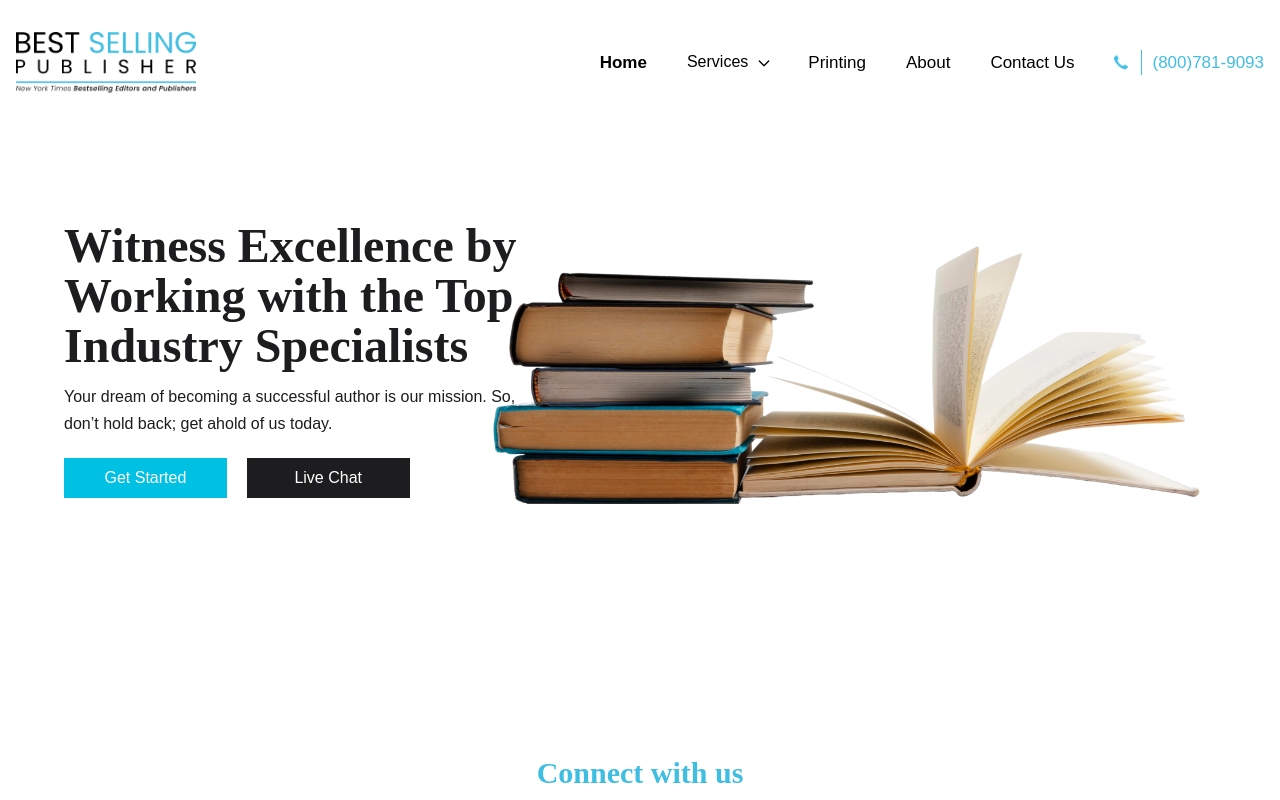
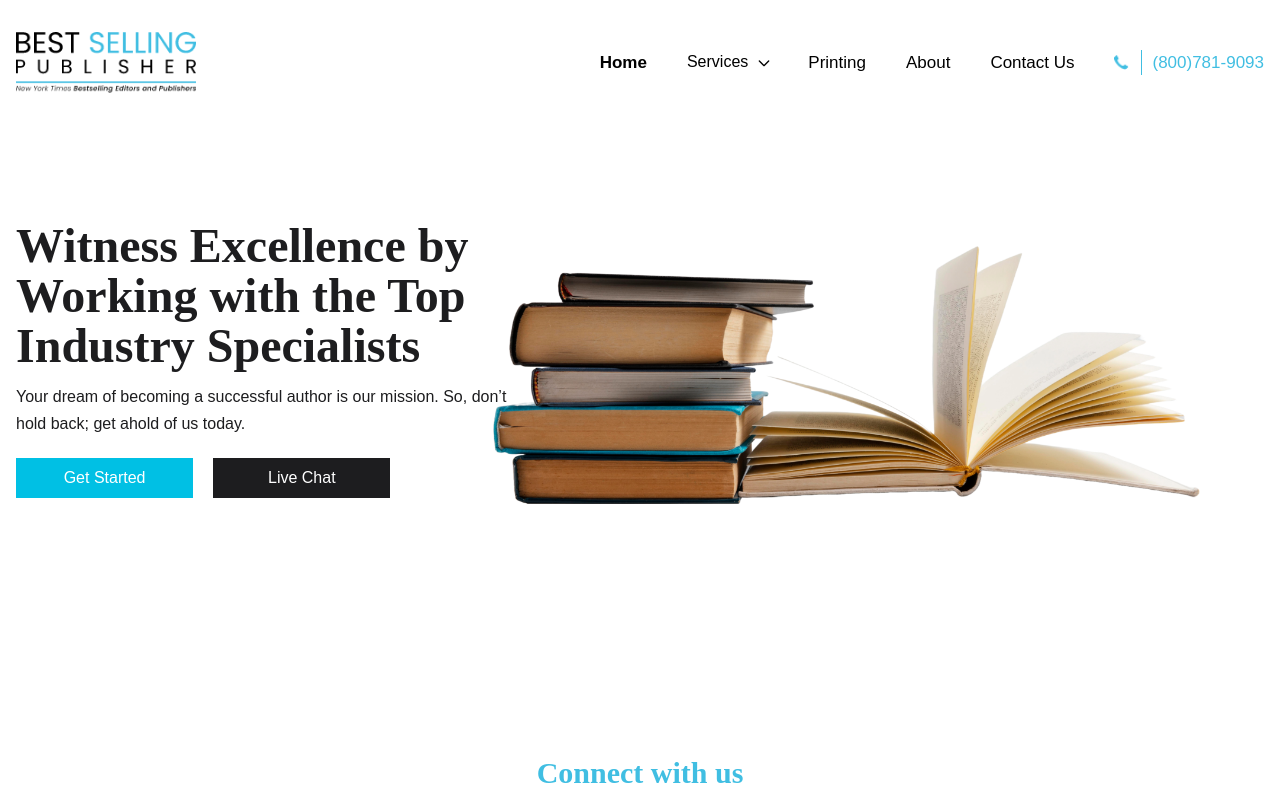
Before and after one commit to Rizwan-Crystallite/bestsellingpublisher-nextjs, a Next.js app: page /contact-us in a window 1280 px wide. Shown: the top 800 px of the page. Built offline with nearby package versions, Linux system fonts and the light colour scheme.

Commit message:
Banner and Header fixes done

```diff
--- a/src/component/contactus/featuredSec.js
+++ b/src/component/contactus/featuredSec.js
@@ -15,7 +15,7 @@ const contactusfesc = (props) => {
           style={{ backgroundImage: "url('/assets/images/newimg/contact-banner.png')" }}
         ></div>
       </div>
-      <div className=' container max-w-7xl lg:max-w-6xl mx-auto text-left justify-center items-center py-24 xs:py-10' >
+      <div className=' container max-w-7xl  mx-auto text-left justify-center items-center py-24 xs:py-10  xs:px-4 md:px-4 px-4' >
         <div className='gird md:grid sm:grid-cols-1 xs:grid xs:grid-cols-1 items-center' >
           <div className='w-[60%] sm:w-[100%] xs:w-[100%] xs:py-5 xs:px-6 g-2 sm:text-center md:text-center xs:text-center sm:px-10 '>
             <h1 className='w-[70%] font-primary md:w-[90%] font-bold leading-[50px] md:mx-auto text-5xl xs:text-3xl  sm:w-[100%] xs:w-[100%]'>
```
